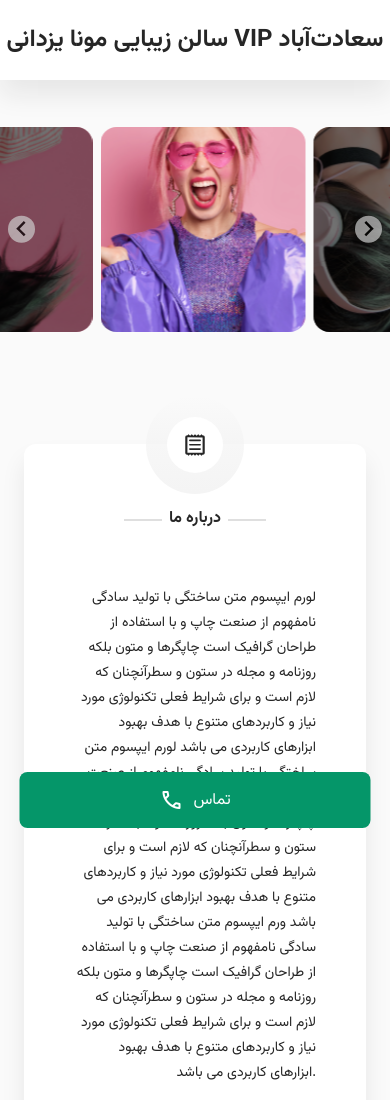
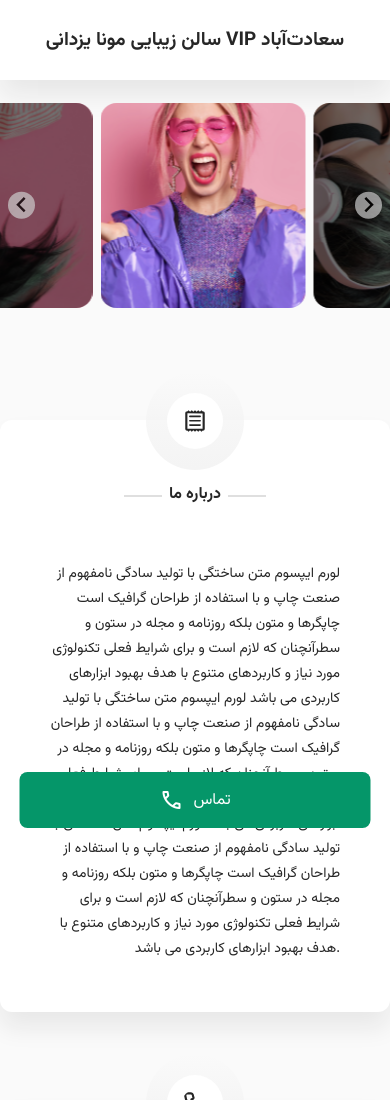
Before and after one commit to kiumad/location-landing, a plain HTML site: page index.html in a window 390 px wide. Shown: the top 1100 px of the page. Drawn offline with Linux system fonts and the light colour scheme.

Commit message:
fix: Fix header spaces

```diff
--- a/style/index.css
+++ b/style/index.css
@@ -27,6 +27,12 @@ body {
     box-shadow: 0px 16px 24px 0px rgba(20, 20, 20, 0.08);
 }
 
+@media only screen and (max-width: 600px) {
+  .header {
+    padding: 32px 21px;
+  }
+}
+
 .header h1 {
     color: #262626;
     text-align: right;
@@ -34,6 +40,12 @@ body {
     font-style: normal;
     font-weight: 700;
     line-height: normal;
+}
+
+@media only screen and (max-width: 600px) {
+  .header h1 {
+    font-size: 19px;
+  }
 }
 
 nav > ul{
@@ -68,7 +80,6 @@ main {
 @media only screen and (max-width: 600px) {
   main {
        width: 100%;
-       padding: 24px;
   }
 }
 
```
